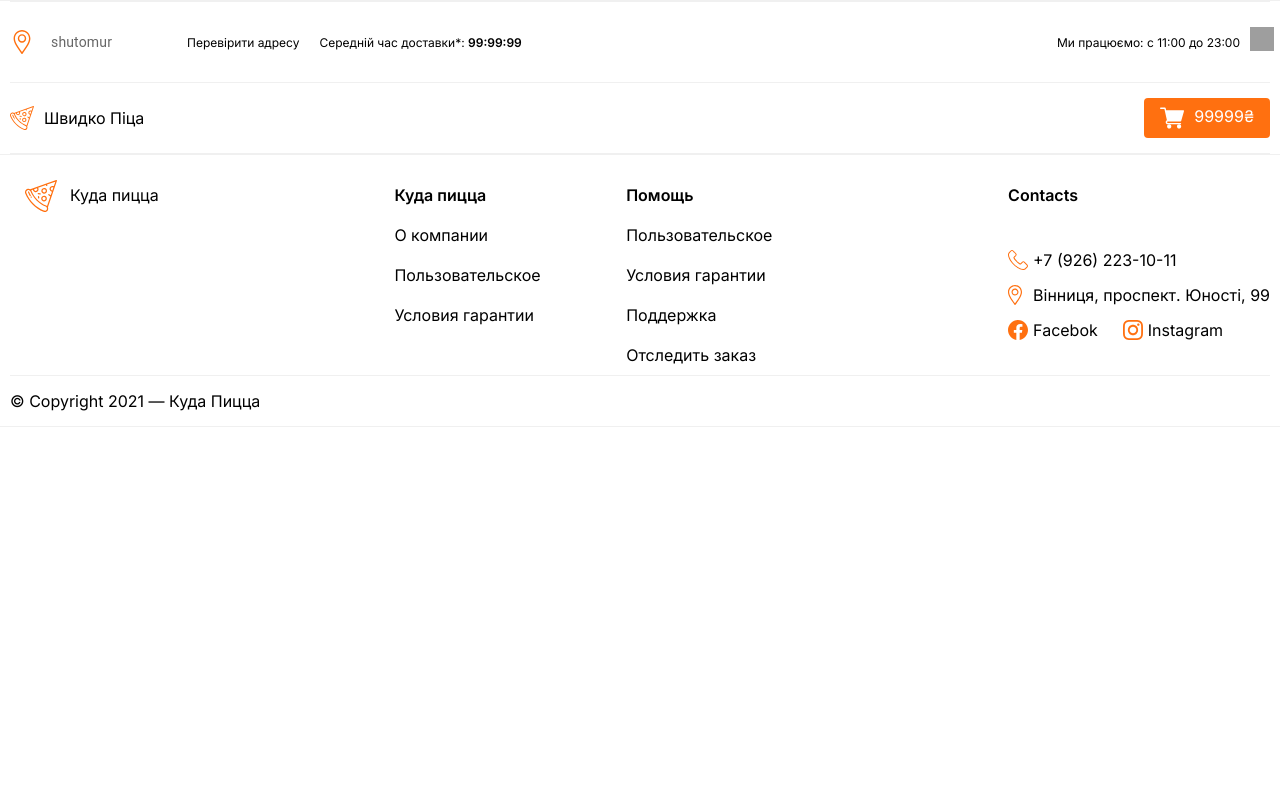
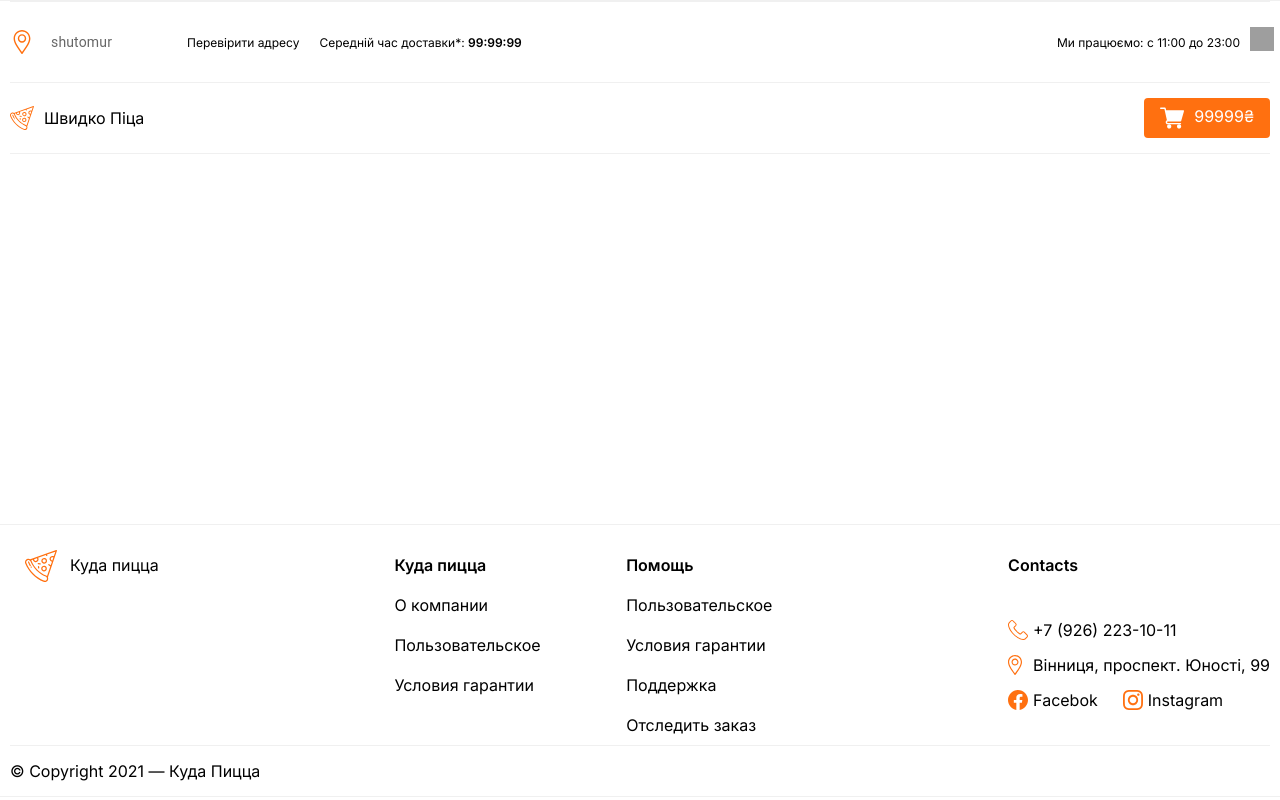
Before and after one commit to ValeraBezriadin/easyPizza, a Next.js app: page / in a window 1280 px wide. Built offline with nearby package versions, Linux system fonts and the light colour scheme; grey boxes are pictures that could not be loaded.

Commit message:
fix footer__inner and main

```diff
--- a/src/app/globals.css
+++ b/src/app/globals.css
@@ -67,8 +67,9 @@ a {
   --text-size-xl: 32px;
   --text-size-xxl: 40px;
 }
-.main {
+main {
   width: 100%;
+  min-height: calc(100vh - 430px);
 }
 
 .container {
--- a/src/components/Layout/Fotter/style.module.css
+++ b/src/components/Layout/Fotter/style.module.css
@@ -111,11 +111,10 @@
   padding: 15px 0;
   border-top: 1px solid rgb(240, 240, 240);
 }
-@media screen and (min-width: 480px) {
-  .footer__inner {
-    display: flex;
-    gap: 50px;
-  }
+
+.footer__inner {
+  display: flex;
+  justify-content: space-between;
 }
 
 @media screen and (min-width: 768px) {
```
